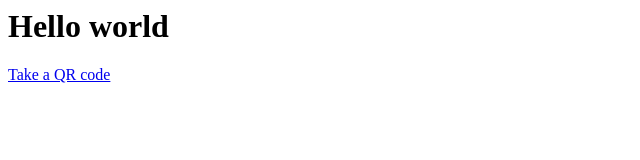
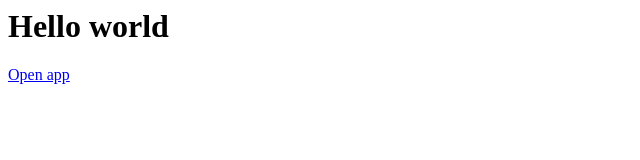
Before and after one commit to DevAbhinav2073/testing-intent, a plain HTML site: page index.html in a window 1280 px wide. Shown: the full height of the page, 0-640 px from the left. Drawn offline with Linux system fonts and the light colour scheme.

Commit message:
Update index.html

```diff
--- a/index.html
+++ b/index.html
@@ -1,7 +1,7 @@
 <html>
 <body>
   <h1>Hello world</h1>
-     <a href="intent://scan/#Intent;scheme=forumapp;package=com.arsoft.forum_ar_soft;S.browser_fallback_url=susankya.com;end"> Take a QR code </a>
+     <a href="intent://scan/#Intent;scheme=forumapp;package=com.arsoft.forum_ar_soft;S.browser_fallback_url=susankya.com;end">Open app </a>
 
 </body>
 </html>
```
